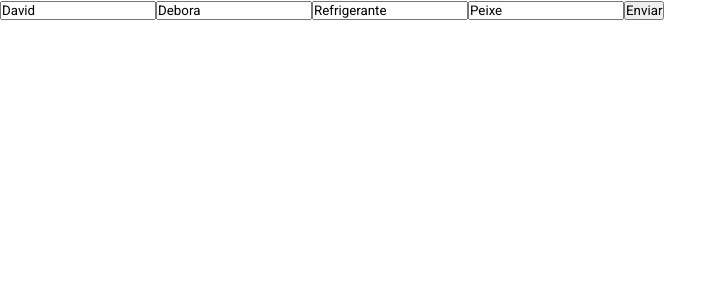
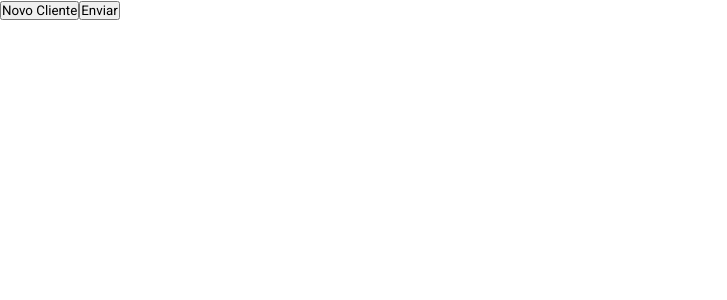
Before and after one commit to DavidGaleno/desafios, a React (Vite) app: page / in a window 1280 px wide. Shown: the top 300 px of the page, without its empty margins (0-727 px from the left). Built offline with nearby package versions, Linux system fonts and the light colour scheme.

Commit message:
teste-criar-novos-itens

```diff
--- a/src/components/CalculadorPedido/index.tsx
+++ b/src/components/CalculadorPedido/index.tsx
@@ -1,4 +1,4 @@
-import { ChangeEvent, useState } from 'react'
+import { ChangeEvent, MouseEvent, useState } from 'react'
 import styles from './styles.module.css'
 
 const valorProdutos: Record<string, number> = {
@@ -17,13 +17,23 @@ const consumos: Record<string, string[]> = {
 
 
 export const CalculadoraPedido = () => {
+    const [novosClientes, setNovosClientes] = useState<string[]>([])
+    const [nomesClientes, setNomesClientes] = useState<string[]>([])
+    const [novosConsumos, setNovosConsumos] = useState<Record<string, string[]>>({})
+    const [novoValorConsumo, setNovoValorConsumo] = useState<Record<string, number>>({})
+    const [novoPagamentoTaxa, setNovoPagamentoTaxa] = useState<Record<string, boolean>>({})
+    const [novoOcorrenciaProduto, setnovoOcorrenciaProduto] = useState<Record<string, number>>({})
     const [clientes, setClientes] = useState(['David', 'Debora', 'Julio'])
     const [produtos, setProdutos] = useState(['Refrigerante', 'Peixe', 'Salada', 'Cerveja'])
 
     const produtosDivididos = ['Salada']
 
+
+
     const calcularValor = () => {
-
+        for (let novoCliente of novosClientes) {
+            setNovosConsumos(prevConsumos => ({ ...prevConsumos, [novoCliente]: ['Salada'] }))
+        }
 
         const pagamentoTaxa: Record<string, boolean> = {
             David: false,
@@ -93,17 +103,25 @@ export const CalculadoraPedido = () => {
 
             }
         }
+    }
 
-
+    const criarCliente = (e: MouseEvent<HTMLButtonElement>) => {
+        setNovosClientes(prevClientes => [...prevClientes, `Cliente${prevClientes.length}`])
+        setNomesClientes(prevNomesClientes => [...prevNomesClientes, `Cliente${prevNomesClientes.length}`])
+        setNovoValorConsumo(prevNovoValorConsumo => ({ ...prevNovoValorConsumo, [`Cliente${novoValorConsumo.length}`]: 0 }))
+        setnovoOcorrenciaProduto(prevnovoOcorrenciaProduto => ({ ...prevnovoOcorrenciaProduto, [`Cliente${novoOcorrenciaProduto.length}`]: 0 }))
+        setNovoPagamentoTaxa(prevPagamentoTaxa => ({ ...prevPagamentoTaxa, [`Cliente${novoPagamentoTaxa.length}`]: false }))
     }
 
     return (
         <div className="container">
-            <input value={clientes[0]} type="text" placeholder='Insira um cliente' />
-            <input value={clientes[1]} type="text" placeholder='Insira um cliente' />
-            <input value={produtos[0]} type="text" placeholder='Insira um produto' />
-            <input value={produtos[1]} type="text" placeholder='Insira um produto' />
-            <button onClick={() => calcularValor()}>Enviar</button>
+            <button onClick={(e) => criarCliente(e)}>Novo Cliente</button>
+            {novosClientes.map((cliente, index) => (
+                <input key={index} type='text' value={nomesClientes[index]} onChange={(e) => nomesClientes[index] === e.target.value} />
+            ))}
+            <button onClick={() => {
+                calcularValor()
+            }}>Enviar</button>
         </div>
     )
 }
```
